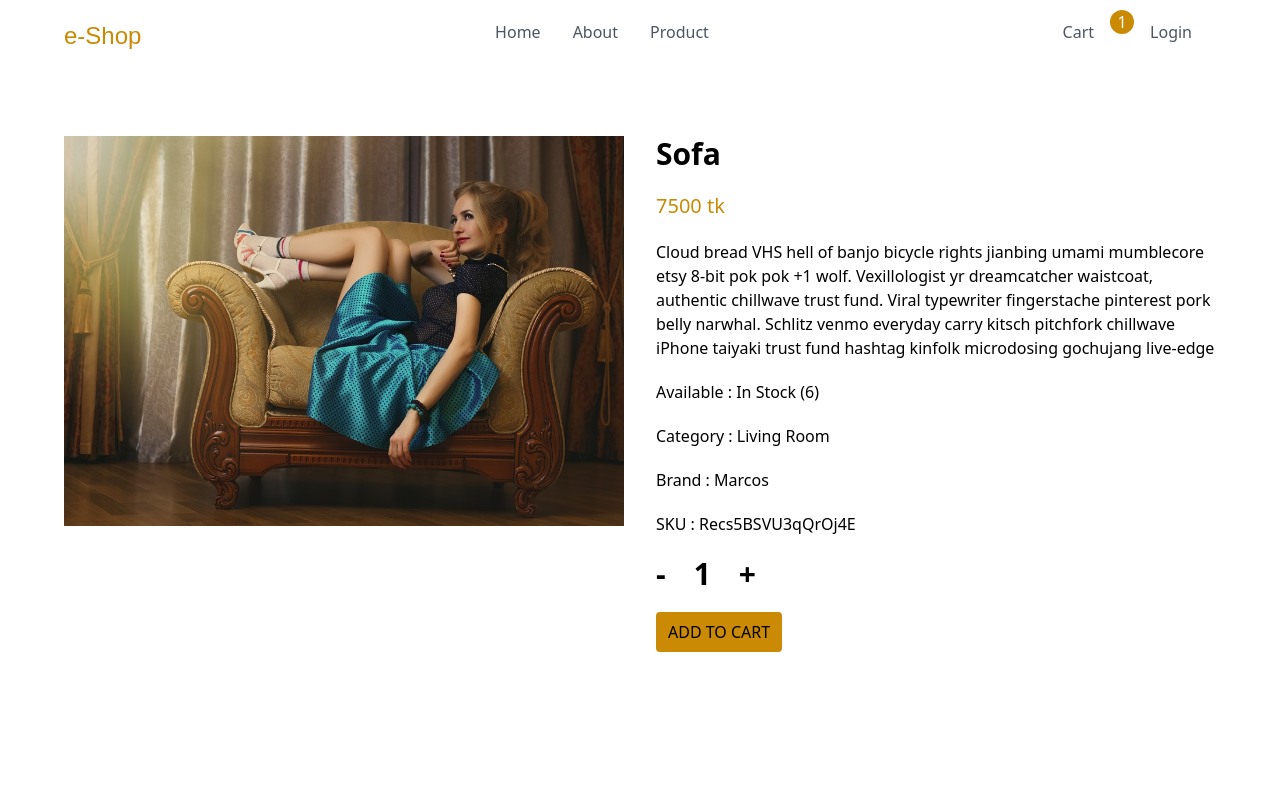
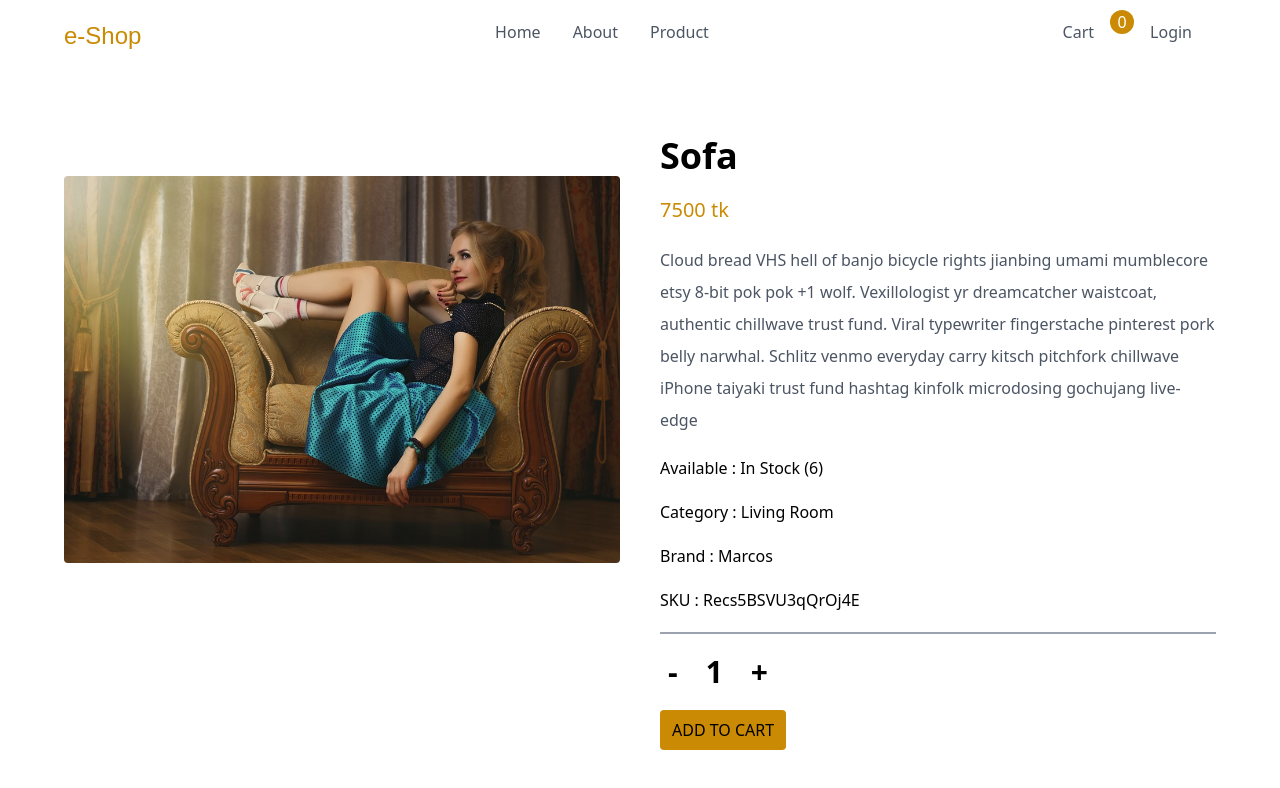
Before and after one commit to Sparrow48/e-shop, a React (Create React App) app: page /productdetails in a window 1280 px wide. Shown: the top 788 px of the page. Built offline with nearby package versions, Linux system fonts and the light colour scheme; some icons are missing.

Commit message:
use redux for cart

```diff
--- a/package.json
+++ b/package.json
@@ -3,12 +3,14 @@
   "version": "0.1.0",
   "private": true,
   "dependencies": {
+    "@reduxjs/toolkit": "^1.7.1",
     "@testing-library/jest-dom": "^5.16.1",
     "@testing-library/react": "^12.1.2",
     "@testing-library/user-event": "^13.5.0",
     "env-cmd": "^10.1.0",
     "react": "^17.0.2",
     "react-dom": "^17.0.2",
+    "react-redux": "^7.2.6",
     "react-router-dom": "^5.3.0",
     "react-scripts": "5.0.0",
     "web-vitals": "^2.1.2"
--- a/src/components/Hero.js
+++ b/src/components/Hero.js
@@ -13,7 +13,7 @@ function Hero() {
           praesentium asperiores suscipit vel eos neque quo delectus
           exercitationem ipsam accusamus sint voluptates. Nam, quos accusamus?
         </p>
-        <a href="/">
+        <a href="/" className=" w-fit">
           <h1 className="px-4 py-2 text-xl text-white bg-yellow-600 rounded hover:bg-yellow-500 w-fit">
             Shop Now
           </h1>
--- a/src/components/Nav.js
+++ b/src/components/Nav.js
@@ -1,9 +1,11 @@
 import React from "react";
+import { useSelector } from "react-redux";
 import { NavLink } from "react-router-dom";
 import { Icon } from "@iconify/react";
 import Logo from "./Logo";
 
 function Nav() {
+  const cartQuantity = useSelector((state) => state.cart.totalQuantity);
   return (
     <div className="justify-between hidden py-5 mx-auto text-gray-600 lg:flex lg:max-w-6xl">
       <div>
@@ -28,7 +30,7 @@ function Nav() {
                 height="20"
               />
               <span className="absolute flex items-center justify-center w-4 h-4 p-3 text-white transition-all duration-300 bg-yellow-600 rounded-full group-hover:bg-gray-800 top-10px right-16px ">
-                1
+                {cartQuantity}
               </span>
             </span>
           </div>
--- a/src/components/ProductDetails.js
+++ b/src/components/ProductDetails.js
@@ -1,8 +1,11 @@
 import React, { useState, useEffect } from "react";
+import { useDispatch } from "react-redux";
 import sofa from "../assets/FP2.png";
+import { cartActions } from "../store/CartSlice";
 
 function ProductDetails() {
   const [value, setvalue] = useState(1);
+  const dispatch = useDispatch();
 
   // const [products, setProducts] = useState([]);
   // useEffect(() => {
@@ -21,6 +24,9 @@ function ProductDetails() {
 
   const increment = () => {
     const updateValue = value + 1;
+    if (updateValue > 6) {
+      updateValue = 6;
+    }
     setvalue(updateValue);
   };
   const decrement = () => {
@@ -31,7 +37,13 @@ function ProductDetails() {
     setvalue(updateValue);
   };
 
-  const addTocard = () => {};
+  const addTocard = () => {
+    dispatch(
+      cartActions.addToCard({
+        value,
+      })
+    );
+  };
 
   return (
     // <div>
@@ -42,14 +54,14 @@ function ProductDetails() {
     //     ))}
     // </div>
 
-    <div className="max-w-2xl py-16 mx-auto lg:max-w-6xl lg:grid lg:grid-cols-2 lg:gap-8">
-      <div>
-        <img src={sofa} alt="soofa" />
+    <div className="max-w-2xl py-16 mx-auto lg:max-w-6xl lg:grid lg:grid-cols-2 lg:gap-10">
+      <div className="mt-10">
+        <img className="rounded" src={sofa} alt="soofa" />
       </div>
       <div className="flex flex-col space-y-5">
-        <h1 className="text-3xl font-bold">Sofa</h1>
+        <h1 className="text-4xl font-bold">Sofa</h1>
         <h2 className="text-xl text-yellow-600">7500 tk</h2>
-        <p>
+        <p className="leading-8 text-gray-600">
           Cloud bread VHS hell of banjo bicycle rights jianbing umami mumblecore
           etsy 8-bit pok pok +1 wolf. Vexillologist yr dreamcatcher waistcoat,
           authentic chillwave trust fund. Viral typewriter fingerstache
@@ -61,7 +73,8 @@ function ProductDetails() {
         <p>Category : Living Room</p>
         <p>Brand : Marcos</p>
         <p>SKU : Recs5BSVU3qQrOj4E</p>
-        <div className="flex text-3xl font-bold space-x-7">
+        <p className="border-b-2 border-gray-400"></p>
+        <div className="flex ml-2 text-3xl font-bold space-x-7">
           <button onClick={decrement}>-</button>
           <h2>{value}</h2>
           <button onClick={increment}>+</button>
--- a/src/index.js
+++ b/src/index.js
@@ -4,13 +4,17 @@ import ReactDOM from "react-dom";
 import "./index.css";
 import App from "./App";
 import reportWebVitals from "./reportWebVitals";
+import { Provider } from "react-redux";
+import store from "./store";
 
 if (process.env.NODE_ENV !== "development") console.log = () => {};
 
 ReactDOM.render(
-  <BrowserRouter>
-    <App />
-  </BrowserRouter>,
+  <Provider store={store}>
+    <BrowserRouter>
+      <App />
+    </BrowserRouter>
+  </Provider>,
   document.getElementById("root")
 );
 
--- /dev/null
+++ b/src/store/CartSlice.js
@@ -0,0 +1,17 @@
+import { createSlice } from "@reduxjs/toolkit";
+
+const CartSlice = createSlice({
+  name: "cart",
+  initialState: {
+    item: [],
+    totalQuantity: 0,
+  },
+  reducers: {
+    addToCard(state, action) {
+      state.totalQuantity = action.payload.value;
+    },
+  },
+});
+
+export const cartActions = CartSlice.actions;
+export default CartSlice;
--- /dev/null
+++ b/src/store/index.js
@@ -0,0 +1,10 @@
+import { configureStore } from "@reduxjs/toolkit";
+
+import CartSlice from "./CartSlice";
+
+const Store = configureStore({
+  reducer: {
+    cart: CartSlice.reducer,
+  },
+});
+export default Store;
```
Also changed, not shown: 2 other files (tests, documents, lock files or other folders).
